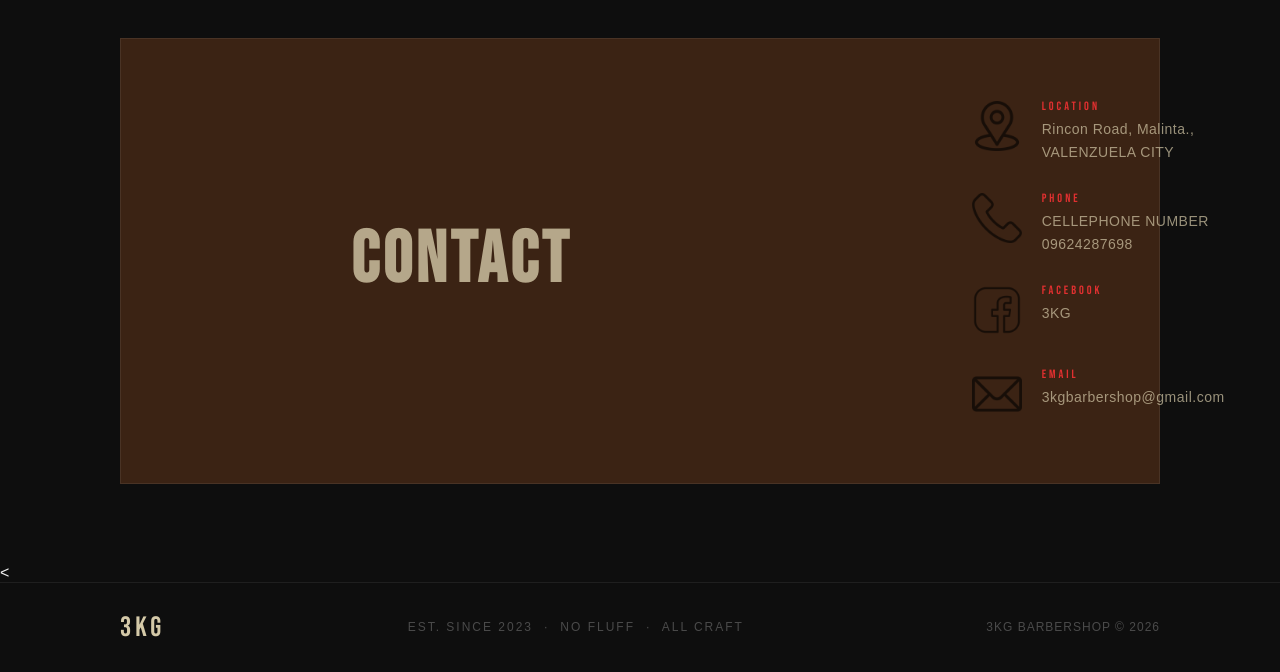
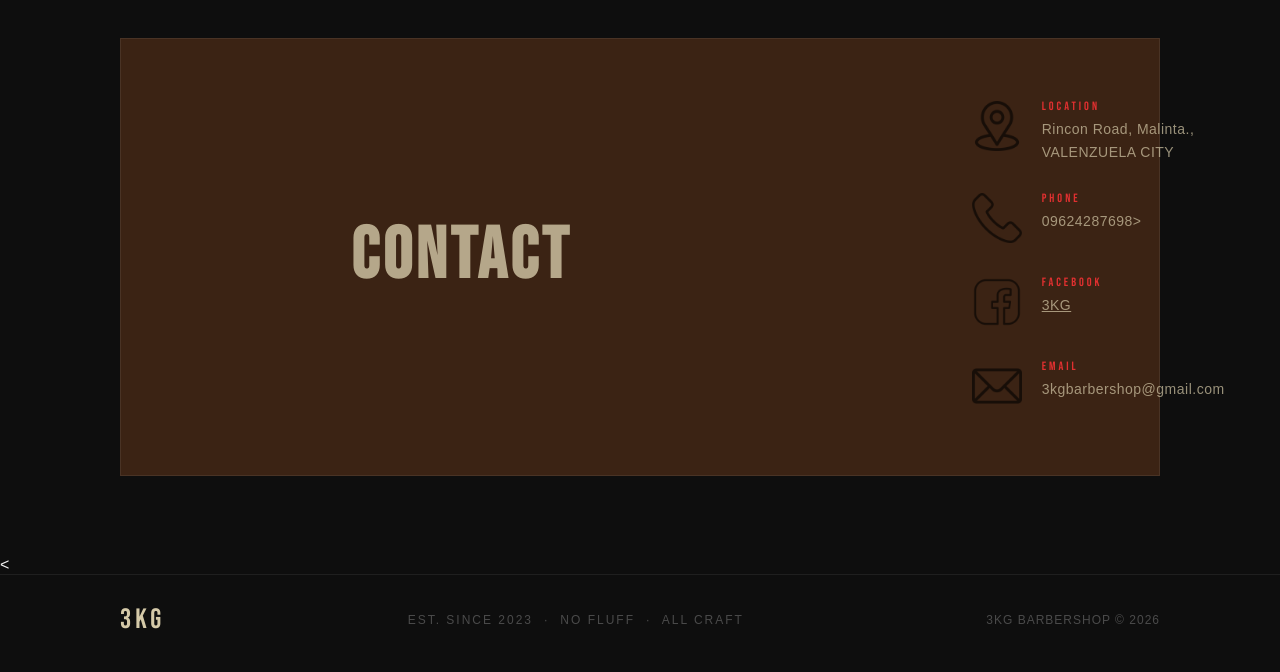
Before and after one commit to Conessss/3kg-Babershop, a website: page public/contact.html in a window 1280 px wide. Shown: the part 1358-2030 px from the top of the page. Drawn offline with Linux system fonts and the light colour scheme.

Commit message:
Update contact.html

```diff
--- a/public/contact.html
+++ b/public/contact.html
@@ -100,7 +100,7 @@
                 </div>
                 <div class="detail-text">
                     <p class="detail-label">PHONE</p>
-                    <p class="detail-value">CELLEPHONE NUMBER 09624287698</p>
+                    <p class="detail-value">09624287698></p>
                 </div>
             </div>
             <div class="detail-row">
@@ -109,7 +109,7 @@
                 </div>
                 <div class="detail-text">
                     <p class="detail-label">FACEBOOK</p>
-                    <p  class="detail-value" href="https://www.facebook.com/share/1AwFN27Aff/?mibextid=wwXIfr">3KG</p>
+                    <a  class="detail-value" href="https://www.facebook.com/share/1AwFN27Aff/?mibextid=wwXIfr">3KG</a>
                 </div>
             </div>
             <div class="detail-row">
```
